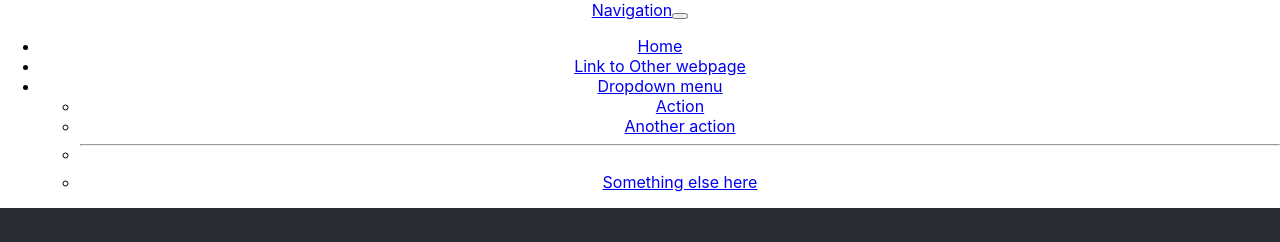
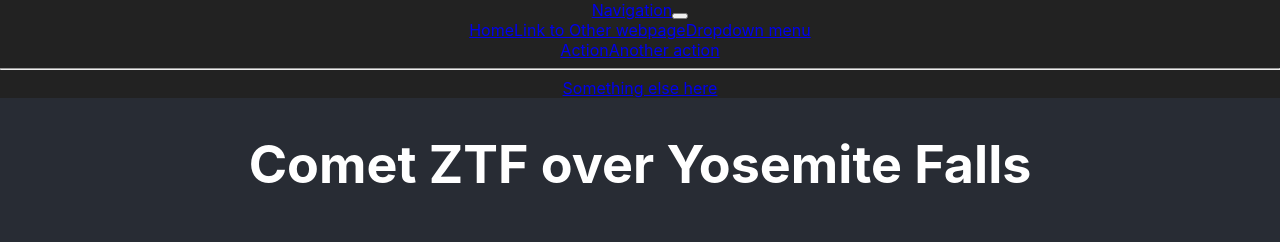
Before and after one commit to goodoljosh/NASA_frontend, a React (Create React App) app in the folder client/: page / in a window 1280 px wide. Shown: the top 242 px of the page. Built offline with nearby package versions, Linux system fonts and the light colour scheme.

Commit message:
Added styling to nav bar.

```diff
--- a/client/package.json
+++ b/client/package.json
@@ -10,6 +10,7 @@
     "react": "^18.2.0",
     "react-dom": "^18.2.0",
     "react-scripts": "5.0.1",
+    "startbootstrap-bare": "^5.0.8",
     "web-vitals": "^2.1.4"
   },
   "scripts": {
--- a/client/public/index.html
+++ b/client/public/index.html
@@ -39,5 +39,6 @@
       To begin the development, run `npm start` or `yarn start`.
       To create a production bundle, use `npm run build` or `yarn build`.
     -->
+
   </body>
 </html>
--- a/client/src/App.css
+++ b/client/src/App.css
@@ -23,11 +23,3 @@
   font-size: calc(10px + 2vmin);
   color: white;
 }
-
-.Nav {
-  list-style-type: none;
-  margin: 0;
-  padding: 0;
-  overflow: hidden;
-  background-color: #333;
-}
--- a/client/src/index.css
+++ b/client/src/index.css
@@ -11,3 +11,17 @@ code {
   font-family: source-code-pro, Menlo, Monaco, Consolas, 'Courier New',
     monospace;
 }
+
+nav {
+  overflow: hidden;
+  background-color: #222;
+}
+ul {
+  list-style-type: none;
+  margin: 0;
+  padding: 0;
+}
+
+li {
+  display: inline;
+}
```
Also changed, not shown: 1 other file (tests, documents, lock files or other folders).
